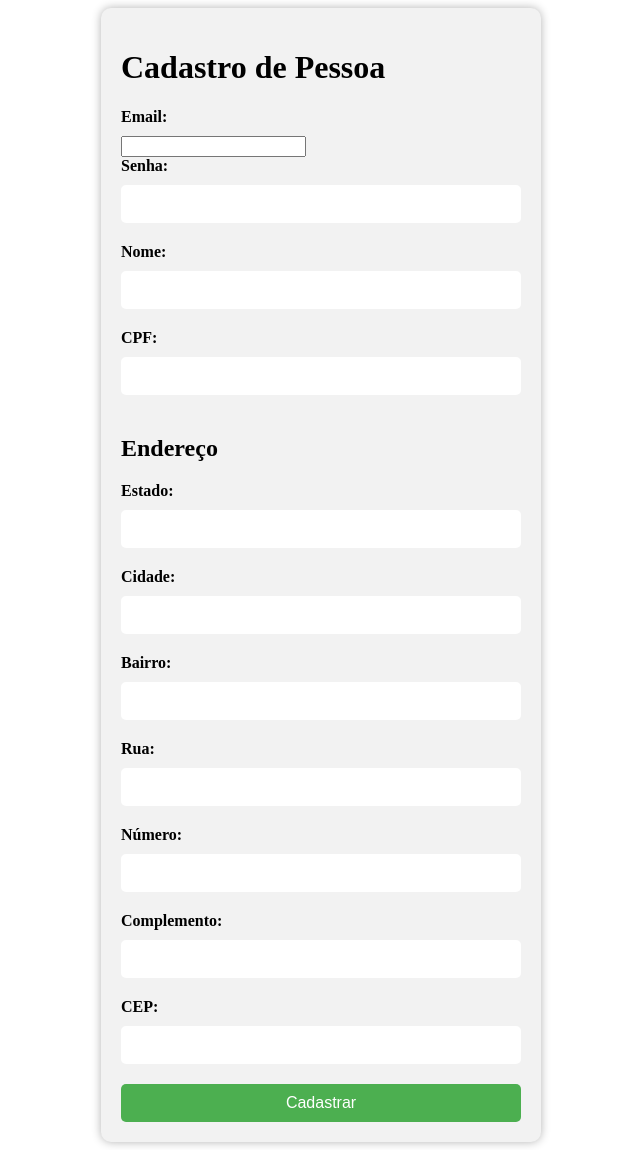
After one commit to fuhr-br/ecomerce-php, a PHP site: page /cadastro/pessoa.php in a window 1280 px wide. The commit adds this page. Shown: the whole page, without its empty margins (319-959 px from the left). Run offline with PHP 8.4, Linux system fonts and the light colour scheme.

Commit message:
adicionado form pessoa e refatoração CSS

```diff
--- /dev/null
+++ b/cadastro/pessoa.php
@@ -0,0 +1,47 @@
+<head>
+<link rel="stylesheet" href="styles.css">
+<title>Formulário de cadastro</title>
+</head>
+<body>
+
+	<form name="formulario" action="cadastro_pessoa.php" method="post">
+  <h1>Cadastro de Pessoa</h1>
+		<label for="email">Email:</label>
+		<input type="email" name="email" required><br>
+
+		<label for="senha">Senha:</label>
+		<input type="password" name="senha" required><br>
+
+		<label for="nome">Nome:</label>
+		<input type="text" name="nome" required><br>
+
+		<label for="cpf">CPF:</label>
+		<input type="text" name="cpf" pattern="\d{3}\.\d{3}\.\d{3}-\d{2}" required><br>
+
+		<h2>Endereço</h2>
+
+		<label for="estado">Estado:</label>
+		<input type="text" name="estado" required><br>
+
+		<label for="cidade">Cidade:</label>
+		<input type="text" name="cidade" required><br>
+
+		<label for="bairro">Bairro:</label>
+		<input type="text" name="bairro" required><br>
+
+		<label for="rua">Rua:</label>
+		<input type="text" name="rua" required><br>
+
+		<label for="numero">Número:</label>
+		<input type="text" pattern="[0-9]*" name="numero" required><br>
+
+		<label for="complemento">Complemento:</label>
+		<input type="text" name="complemento"><br>
+
+		<label for="cep">CEP:</label>
+		<input type="text" name="cep" required><br>
+
+		<input id="submit" type="submit" value="Cadastrar">
+	</form>
+</body>
+</html>
--- /dev/null
+++ b/cadastro/styles.css
@@ -0,0 +1,42 @@
+
+form {
+  flex-direction: column;
+  gap: 10px;
+  background-color: #f2f2f2;
+  padding: 20px;
+  border-radius: 10px;
+  box-shadow: 0 0 10px rgba(0, 0, 0, 0.3);
+  max-width: 400px;
+  margin: auto;
+}
+
+label {
+  display: block;
+  margin-bottom: 10px;
+  font-weight: bold;
+}
+
+input[type="text"],
+input[type="password"] {
+  padding: 10px;
+  border: none;
+  border-radius: 5px;
+  margin-bottom: 20px;
+  width: 100%;
+  font-size: 16px;
+}
+
+input[type="submit"] {
+  background-color: #4CAF50;
+  color: white;
+  padding: 10px;
+  border: none;
+  border-radius: 5px;
+  width: 100%;
+  font-size: 16px;
+  cursor: pointer;
+}
+
+input[type="submit"]:hover {
+  background-color: #3e8e41;
+}
```
Also changed, not shown: database/query/create_endereco.php (+6 -3 lines), login/logInto.php (+3 -46 lines), login/login.php (+4 -49 lines), login/logout.php (+4 -35 lines), login/styles.css (added, +112 -0 lines).
